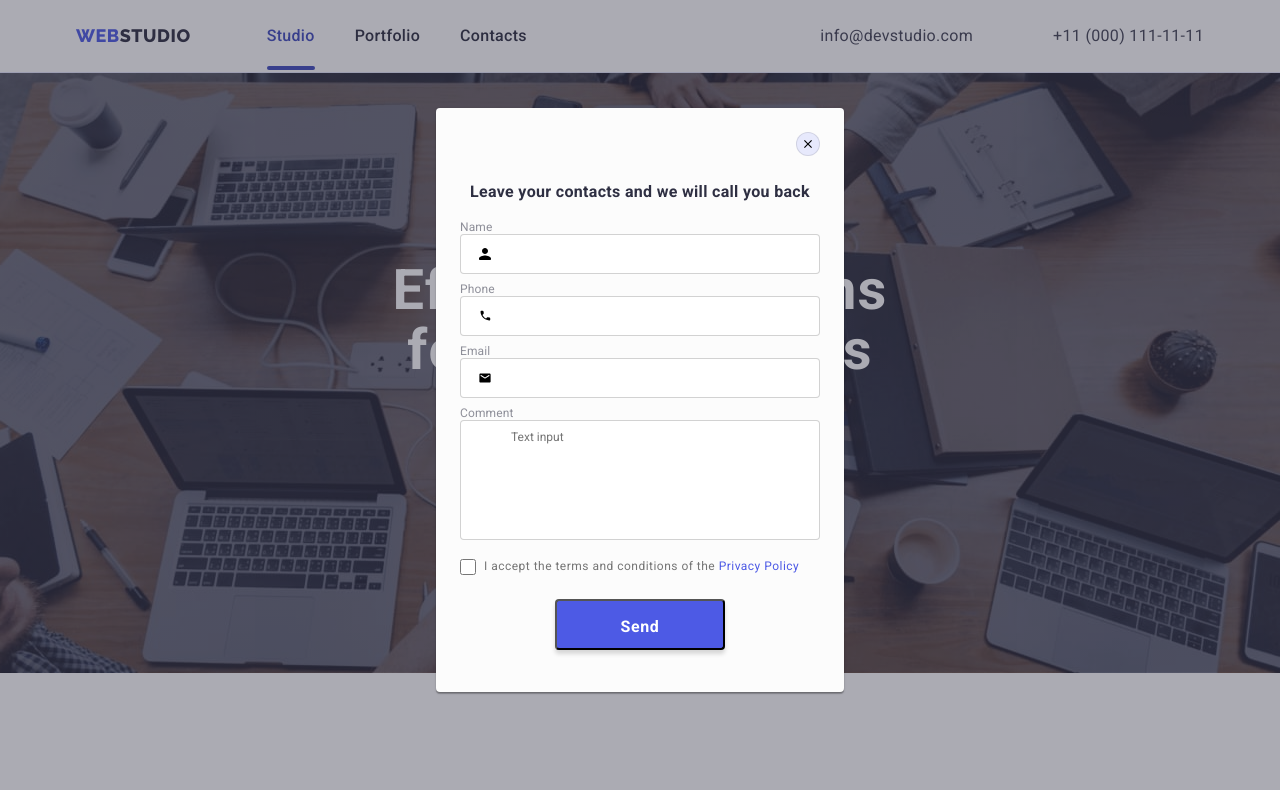
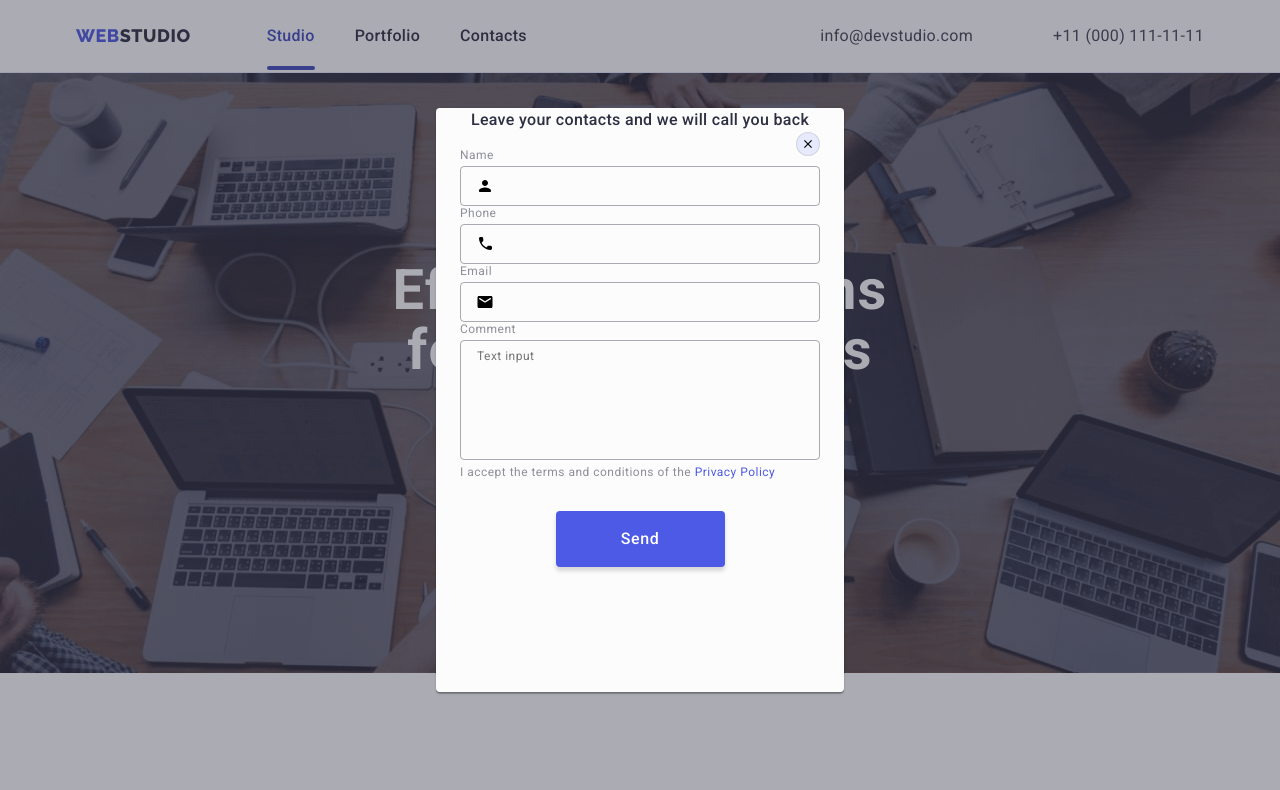
Before and after one commit to Zyamileva/goit-markup-hw-05, a plain HTML site: page index.html in a window 1280 px wide. Both pictures are taken after a click on the button "Order Service". Shown: the top 790 px of the page. Drawn offline with nearby package versions, Linux system fonts and the light colour scheme.

Commit message:
change two

```diff
--- a/css/styles.css
+++ b/css/styles.css
@@ -520,58 +520,56 @@ margin-right: 80px;
 .form-subscrie {
     display: flex;
     gap: 24px;
-    justify-content: space-between;
-    align-items: flex-end;
 }
 
-.label-subscribe {
-    display: flex;
-    flex-direction: column;
+.p-subscribe {
+    font-weight: 500;
     color: var(--white);
     font-size: 16px;
     line-height: 1.5;
     letter-spacing: 0.02em;
+    margin-bottom: 16px;
 }
 
 .input-subscribe {
-    color: rgba(67, 39, 39, 0.6);
-    background-color: var(--navyblue);
     font-size: 12px;
     font-weight: 400;
     line-height: 2;
     letter-spacing: 0.04em;
     width: 264px;
     height: 40px;
-    flex-shrink: 0;
+    border: 1px solid var(--white);
     border-radius: 4px;
-    border: 1px solid rgba(255, 255, 255, 0.30);
-    background: rgba(33, 150, 243, 0.00);
+    background: transparent;
+    color: var(--white);
     box-shadow: 0px 4px 4px 0px rgba(0, 0, 0, 0.15);
-    padding: 8px 212px 8px 16px;
+    padding-left: 16px;
 }
 
-.form-text {
-    margin-bottom: 16px;
+.input-subscribe::placeholder {
+    color: var(--white);
 }
 
 .button-subscribe {
-    color: #FFF;
-    text-align: center;
+    color: var(--white);
     font-size: 16px;
-    font-weight: 700;
+    font-weight: 500;
     line-height: 1.5;
-    letter-spacing: 0.06em;
-    display: inline-flex;
-    gap: 16px;
-    width: 168px;
+    letter-spacing: 0.04em;
+    cursor: pointer;
+    display: flex;
+    min-width: 165px;
     height: 40px;
-    padding: 8px 24px;
     justify-content: center;
     align-items: center;
     border-radius: 4px;
     background: var(--iris);
+    border: none;
 }
 
+.svg-subscribe {
+    margin-left: 16px;
+}
 
 
 /*!------------------------section--portfolio-------------------*/
@@ -702,6 +700,7 @@ margin-right: 80px;
 }
 
 .modal {
+    padding: 72px 24 px 24px 24px;
     position: absolute;
     top: 50%;
     left: 50%;
@@ -720,11 +719,11 @@ margin-right: 80px;
     color: var(--navyblue);
     text-align: center;
     font-size: 16px;
-    font-weight: 600;
+    font-weight: 500;
     line-height: 1.5;
     letter-spacing: 0.02em;
-    padding-top: 72px;
-    padding-bottom: 16px;
+    text-align: center;
+    margin-bottom: 16px;
 }
 
 .modal-form {
@@ -738,65 +737,67 @@ margin-right: 80px;
 }
 
 .form-field {
-    display: flex;
-    flex-direction: column;
-    padding: 0;
-    margin: 0;
-    border: none;
-    gap: 8px;
+    margin-bottom: 8px;
 }
 
 .form-label {
-    color: var(--lightslate, #8E8F99);
-    font-family: Roboto;
+    color: var(--lightslate);
     font-size: 12px;
     font-weight: 400;
-    line-height: normal;
-    letter-spacing: 0.01em;
+    line-height: 1.17;
+    letter-spacing: 0.04em;
+    display: block;
+    margin-bottom: 4px;
 }
 
 .form-box {
     position: relative;
+    width: 360px;
+}
+
+.form-input {
+    width: 100%;
+    height: 40px;
+    border-radius: 4px;
+    border: 1px solid rgba(46, 47, 66, 0.40);
+    background-color: transparent;
+    transition: border-color 250ms cubic-bezier(0.4, 0, 0.2, 1);
+    padding-left: 38px;
+}
+
+.form-input:focus {
+    border-color: #4D5AE5;
 }
 
 .form-img {
-    height: 18px;
     width: 18px;
+    height: 24px;
     position: absolute;
     object-fit: cover;
-    top: 11px;
+    top: 50%;
     left: 16px;
-}
-
-.form-input {
-    width: 360px;
-    height: 40px;
-    flex-shrink: 0;
-    padding: 0;
-    border-radius: 4px;
-    border: 1px solid rgba(33, 33, 33, 0.20);
-    cursor: auto;
-    padding-left: 34px;
-}
-
-.form-input:placeholder-show  {
-    border-color: #4D5AE5;
-}
-
-.form-textarea::placeholder {
-    padding-top: 8px;
-    padding-left: 16px;
+    transform: translateY(-50%);
+    transition: fill 250ms cubic-bezier(0.4, 0, 0.2, 1);
 }
 
 .form-textarea {
-    width: 360px;
+    width: 100%;
     height: 120px;
+    font-size: 12px;
+    line-height: 1.17;
+    letter-spacing: 0.04em;
+    color: rgba(46,47,66,0.4);
+    background-color: transparent;
+    border-radius: 4px;
+    border: 1px solid rgba(46, 47, 66, 0.4);
+    padding: 8px 16px;
+    outline: transparent;
     resize: none;
-    flex-shrink: 0;
-    border-radius: 4px;
-    border: 1px solid rgba(33, 33, 33, 0.20);
-    cursor: auto;
-    padding-left: 34px;
+    transition: border-color 250ms cubic-bezier(0.4, 0, 0.2, 1);
+}
+
+.form-textarea:focus-within {
+    border-color: var(--iris);
 }
 
 .form-field-checkbox {
@@ -806,23 +807,18 @@ margin-right: 80px;
     margin: 0;
     padding: 0;
     gap: 8px;
-    margin-top: 16px;
     margin-bottom: 24px;
 }
 
 .form-checkbox {
     width: 16px;
     height: 16px;
-    flex-shrink: 0;
-    stroke-width: 1.25px;
-    stroke: var(--navyblue);
 }
 
 .checkbox-label {
-    color: #757575;
+    color: var(--lightslate);
     font-size: 12px;
-    font-weight: 400;
-    line-height: 1.3;
+    line-height: 1.17;
     letter-spacing: 0.04em;
 }
 
@@ -831,21 +827,21 @@ margin-right: 80px;
 }
 
 .form-btn {
-    display: inline-flex;
-    min-width: 170px;
-    height: 51px;
-    padding: 16px 32px;
+    display: block;
+    min-width: 169px;
+    height: 56px;
+    border: none;
     border-radius: 4px;
-    background: var(--iris);
+    background-color: var(--iris);
     box-shadow: 0px 4px 4px 0px rgba(0, 0, 0, 0.15);
     margin: 0 auto;
-    color: #FFF;
-    justify-content: center;
+    color: var(--white);
     font-size: 16px;
     font-style: normal;
-    font-weight: 600;
-    line-height: normal;
+    font-weight: 500;
+    line-height: 1.5;
     letter-spacing: 0.04em;
+    cursor: pointer;
 }
 
 .modal-btn {
--- a/index.html
+++ b/index.html
@@ -354,61 +354,59 @@
                             </li>
                         </ul>
                 </div>
+                <div class="footer-subscrie">
+                    <p class="p-subscribe">Subscribe</p>
                     <form class="form-subscrie">
                         <lable class="label-subscribe">
-                        <span class="form-text">Subscribe</span>
-                        <input type="text" class="input-subscribe" name="subscribe" placeholder="E-mail" autofocus>
+                            <input type="email" class="input-subscribe" name="subscribe" placeholder="E-mail" autofocus/>
                         </lable>
                         <button class="button-subscribe" type="submit">Subscribe
                             <svg class="svg-subscribe" width="24" height="24">
-                            <use href="./images/icons.svg#icon-Frame-3">
-                            </use>
+                                <use href="./images/icons.svg#icon-Frame-3"></use>
                             </svg>
                         </button>
                     </form>
+                </div>
             </div>
         </footer>
 
         <div class="backdrop is-hidden" data-modal>
             <div class="modal">
-                <h1 class="modal-text">Leave your contacts and we will call you back</h1>
-
+                <p class="modal-text">Leave your contacts and we will call you back</p>
                 <form class="modal-form">
-                    <fieldset  class="form-field">
-                        <label class="form-label">Name
+                    <div class="form-field">
+                        <label class="form-label" for="user-name">Name</label>
                         <div class="form-box">
-                                <input class="form-input" type="text" name="name" autofocus/>
-                                <svg class="form-img" width="18" hight="18">
+                            <input class="form-input" type="text" name="name" id="user-name" autofocus/>
+                            <svg class="form-img" width="18" hight="24">
                                 <use href="./images/icons.svg#icon-person-black-18dp"></use>
                             </svg>
                         </div>
-                        </label>
-                        <label class="form-label">Phone
+
+                        <label class="form-label" for="user-phone">Phone</label>
                         <div class="form-box">
-                                <input class="form-input" type="tel" name="tel"/>
-                                <svg class="form-img" width="18" hight="18">
+                            <input class="form-input" type="tel" name="tel" id="user-phone"/>
+                            <svg class="form-img" width="18" hight="24">
                                 <use href="./images/icons.svg#icon-phone-black-18dp"></use>
                             </svg>
                         </div>
-                        </label>
-                        <label class="form-label">Email
+
+                        <label class="form-label" for="user-email">Email</label>
                         <div class="form-box">
-                                <input class="form-input" type="email" name="email"/>
-                                <svg class="form-img" width="18" hight="18">
+                            <input class="form-input" type="email" name="email" for="user-email"/>
+                            <svg class="form-img" width="18" hight="24">
                                 <use href="./images/icons.svg#icon-email-black-18dp"></use>
                             </svg>
                         </div>
-                        </label>
-                        <label class="form-label">Comment
-                            <textarea class="form-textarea" name="comment" placeholder="Text input"></textarea>
-                        </label>
-                    </fieldset>
 
-                    <fieldset class="form-field-checkbox">
-                        <input class="form-checkbox" type="checkbox" name="accept" value="accept" id="accept" />
-                        <label class="checkbox-label">I accept the terms and conditions of the <span class="checkbox-label-span">Privacy Policy</span></label>
-                    </fieldset>
+                        <label class="form-label" for="user-comment">Comment</label>
+                            <textarea class="form-textarea" name="comment" id="user-comment" placeholder="Text input"></textarea>
 
+                        <div class="form-field-checkbox">
+                            <input class="form-checkbox visually-hidden" type="checkbox" name="accept" id="user-privacy" value="true"/>
+                            <label class="checkbox-label" for="user-privacy">I accept the terms and conditions of the <span class="checkbox-label-span">Privacy Policy</span></label>
+                        </div>
+                    </div>
                     <button class="form-btn" type="submit">Send</button>
                 </form>
 
```
Lines whose indentation alone changed are shown as unchanged.
